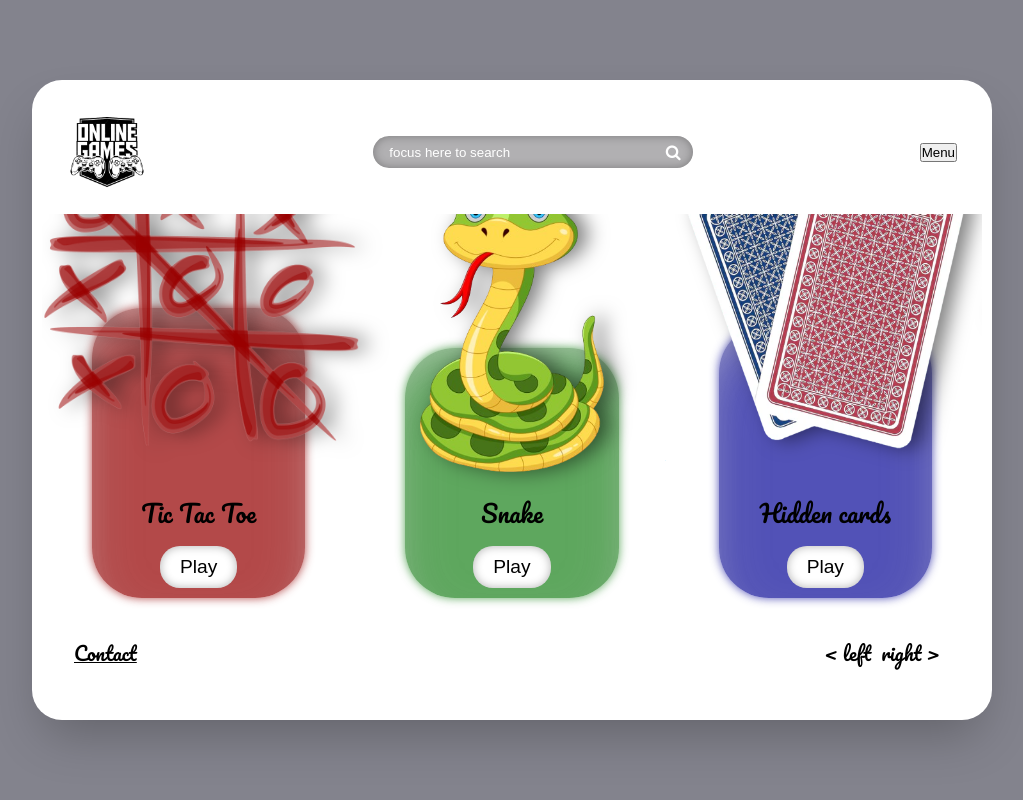
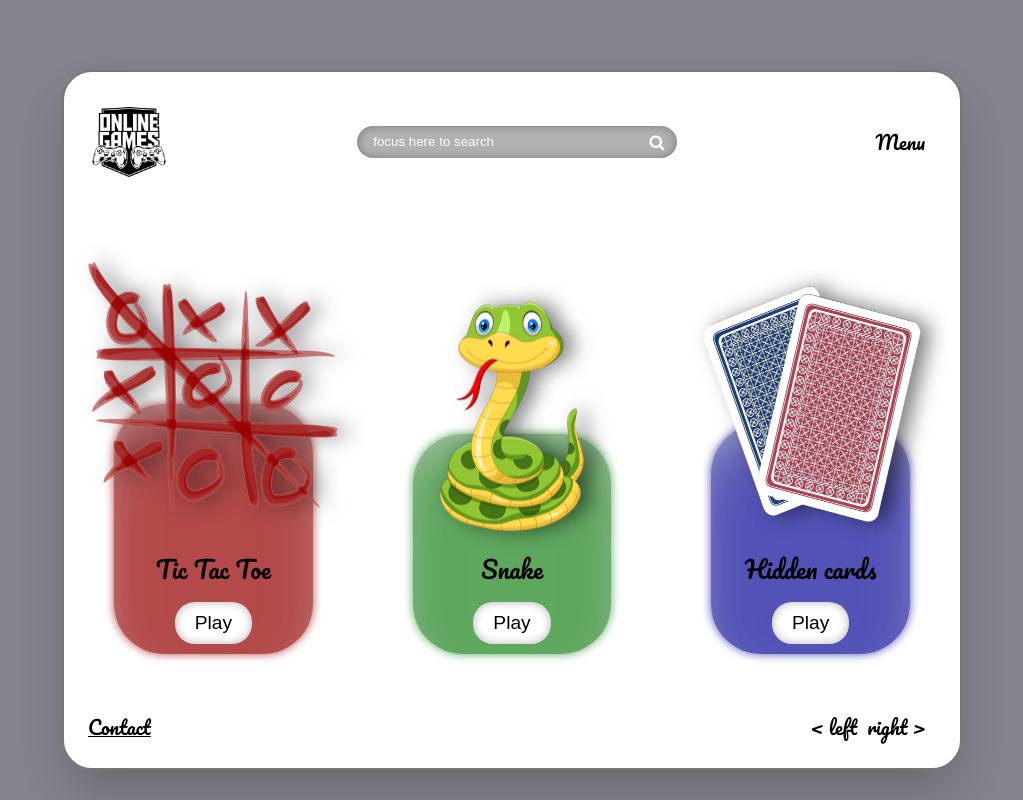
Before and after one commit to rodove-tv/jschalange, a website: page index.html in a window 1280 px wide. Shown: the whole page, without its empty margins (128-1151 px from the left). Drawn offline with Linux system fonts and the light colour scheme.

Commit message:
final version of the index page

```diff
--- a/index.html
+++ b/index.html
@@ -13,7 +13,7 @@
       rel="stylesheet"
     />
 
-    <title>Index</title>
+    <title>Home</title>
   </head>
   <body>
     <main id="LayoutContainer">
@@ -57,7 +57,6 @@
           </div>
         </section>
 
-        <!-- test  -->
         <section id="MiddleSection">
           <div id="jeu2" class="GameDiv hoverstyle">
             <img class="imgGame" src="/img/tictactoe.png" alt="tictactoe" />
--- a/public/css/index.css
+++ b/public/css/index.css
@@ -39,27 +39,35 @@ body {
   align-items: center;
   justify-content: center;
   width: 100%;
-  height: 100vh;
+  padding: 40px 40px 0;
+  min-height: 100vh;
+  height: fit-content;
   background-color: var(--grey);
 }
 
 #LayoutContainer {
+  border: 2px solid #77777a;
+  position: relative;
   background-color: var(--white);
   width: 75%;
-  height: 80%;
-  padding: 10px;
+  height: 700px;
+  /* padding: 10px; */
   border-radius: 30px;
 
   display: flex;
   flex-direction: column;
   align-items: center;
+  justify-content: flex-end;
 
   box-shadow: rgba(0, 0, 0, 0.25) 0px 25px 50px -12px;
 }
 
 nav {
+  position: absolute;
+  top: 0;
   height: 20%;
   width: 100%;
+  padding: 0 25px;
 
   display: flex;
   flex-direction: row;
@@ -70,11 +78,17 @@ nav {
 .SiteName {
   height: 80px;
   aspect-ratio: 1/1;
-  margin-left: 25px;
 }
 
 .droptbtn {
-  margin-right: 25px;
+  padding: 10px;
+  background-color: var(--white);
+  border: none;
+  cursor: pointer;
+  border-radius: 10px;
+  font-size: 1.2rem;
+  font-family: "Pacifico", cursive;
+  transition: all 0.3s;
 }
 
 /*----------------  search input --------------*/
@@ -129,7 +143,8 @@ nav {
 /* ----- each game divs color ----- */
 
 #jeu1 {
-  height: 250px;
+  height: clamp(120px, 220px, 320px);
+
   background-color: rgb(54, 146, 54, 0.8);
   box-shadow: 0px 0px 10px rgb(54, 146, 54, 0.8),
     rgba(190, 190, 190, 0.35) 0px 30px 60px -12px inset,
@@ -143,7 +158,7 @@ nav {
 }
 
 #jeu2 {
-  height: 290px;
+  height: clamp(150px, 250px, 350px);
   background-color: rgb(160, 28, 28, 0.8);
   box-shadow: 0px 0px 10px rgb(160, 28, 28, 0.8),
     rgba(190, 190, 190, 0.35) 0px 30px 60px -12px inset,
@@ -157,7 +172,7 @@ nav {
 }
 
 #jeu3 {
-  height: 275px;
+  height: clamp(130px, 230px, 330px);
   background-color: rgb(39, 39, 165, 0.8);
   box-shadow: 0px 0px 10px rgb(39, 39, 165, 0.8),
     rgba(190, 190, 190, 0.35) 0px 30px 60px -12px inset,
@@ -173,15 +188,17 @@ nav {
 /* ----- game divs style ----- */
 
 #MiddleSection {
-  height: 100%;
-  width: 100%;
+  /* height: 100%;
+  width: 100%; */
+  padding-top: 60px;
   display: flex;
   align-items: flex-end;
   scroll-snap-align: start;
 }
 
 .wrapper {
-  height: 70%;
+  height: 600px;
+  margin-bottom: 4rem;
   width: 100%;
   display: grid;
   grid-auto-flow: column;
@@ -195,12 +212,9 @@ nav {
   display: flex;
   flex-direction: column-reverse;
   align-items: center;
-  width: 5vh;
-  width: 100vh;
+  width: 600px;
   margin: 50px;
   border-radius: 50px;
-  max-width: 90%;
-  max-height: 90%;
   position: relative;
 }
 
@@ -209,11 +223,11 @@ nav {
   position: absolute;
   z-index: 2;
   left: 50%;
-  top: 0%;
+  top: 0;
   transform: translate(-50%, -57%);
 
-  width: 20em;
-  height: 20em;
+  width: clamp(150px, 250px, 350px);
+  height: clamp(150px, 250px, 350px);
   filter: drop-shadow(10px 0px 10px rgba(0, 0, 0, 0.5));
 }
 
@@ -229,7 +243,10 @@ nav {
 }
 
 footer {
-  height: 10%;
+  position: absolute;
+  bottom: 0;
+  padding: 1.5rem;
+  height: fit-content;
   width: 100%;
   display: flex;
   flex-direction: row;
@@ -253,18 +270,12 @@ footer {
 /* ----- general style ----- */
 
 #left {
-  margin-bottom: 3.2rem;
-  width: 50%;
-  padding: 2rem;
   display: flex;
   justify-content: flex-start;
   align-items: center;
 }
 
 #right {
-  margin-bottom: 3.2rem;
-  width: 50%;
-  padding: 2rem;
   display: flex;
   justify-content: flex-end;
   align-items: center;
@@ -276,8 +287,9 @@ footer {
     transform: scale(1.1);
   }
   &:hover > .imgGame {
-    height: 23rem;
-    width: 23rem;
+    height: clamp(175px, 275px, 375px);
+    width: clamp(175px, 275px, 375px);
+    /* top: 15%; */
     filter: drop-shadow(15px 0px 15px rgba(0, 0, 0, 0.5));
   }
 }
```
Also changed, not shown: public/css/game.css (+5 -7 lines), public/js/snake.js (+60 -17 lines).
